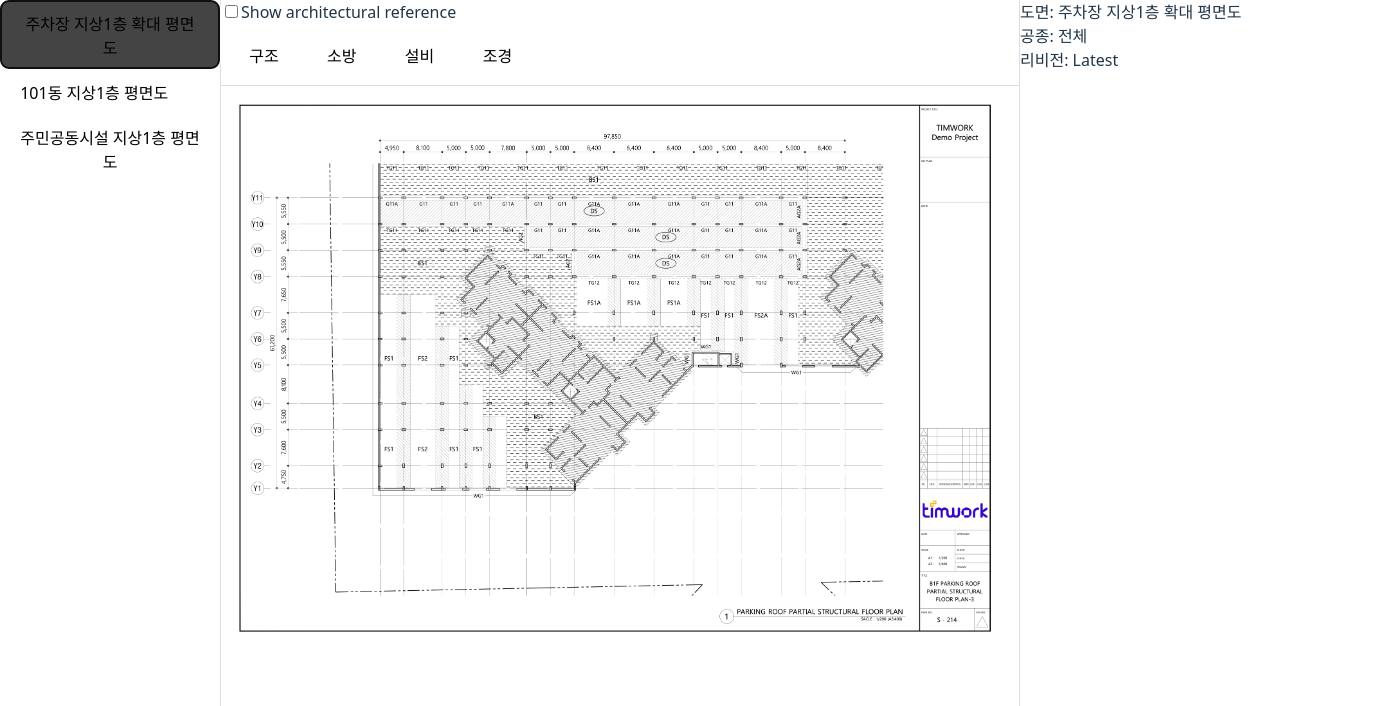
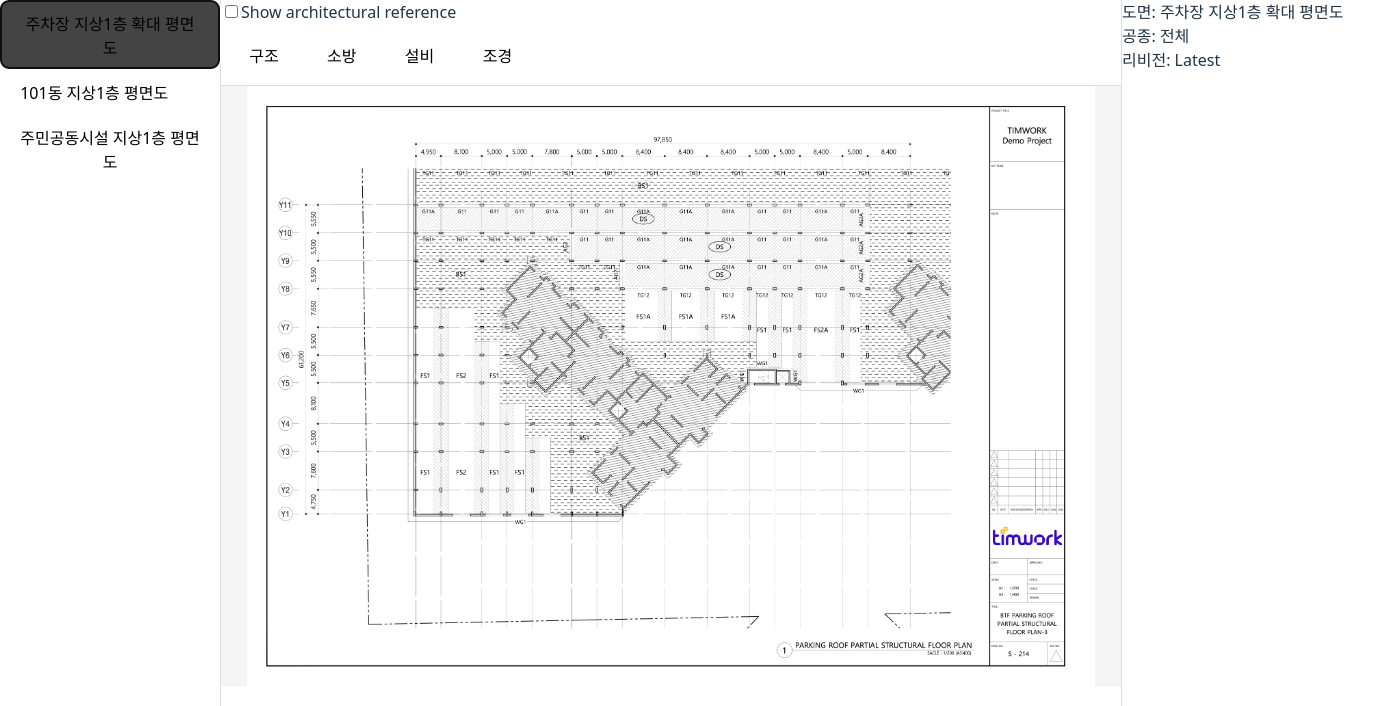
Before and after one commit to Donghunn-Lee/drawing-viewer, a React (Vite) app: page / in a window 1280 px wide. Both pictures are taken after a click on the button "주차장 지상1층 확대 평면도". Shown: the top 706 px of the page, 1382 px wide, since content can reach past the window. Built offline with nearby package versions, Linux system fonts and the light colour scheme.

Commit message:
refactor: render drawings via CanvasStage

```diff
--- a/src/widgets/ViewerPane/index.tsx
+++ b/src/widgets/ViewerPane/index.tsx
@@ -3,6 +3,7 @@ import type { ViewerContext } from '../../shared/types/context';
 import type { Metadata } from '../../shared/types/metadata';
 import metadataJson from '../../data/metadata.json';
 import { getBaseImageSrc, getOverlayImageSrc } from '../../entities/drawing/selectors';
+import { CanvasStage } from '../../shared/ui/CanvasStage';
 
 const metadata = metadataJson as unknown as Metadata;
 
@@ -161,22 +162,24 @@ export const ViewerPane = ({ context, setContext }: Props) => {
         )}
       </div>
 
-      <div style={{ position: 'relative', width: '100%' }}>
-        <img src={baseSrc} style={{ width: '100%' }} />
-
-        {overlaySrc && (
-          <img
-            src={overlaySrc}
-            style={{
-              position: 'absolute',
-              top: 0,
-              left: 0,
-              width: '100%',
-              opacity: overlay.opacity,
-              pointerEvents: 'none',
-            }}
-          />
-        )}
+      <div style={{ position: 'relative' }}>
+        <CanvasStage
+          width={900} // 임시: 부모 width를 재서 넣는 건 다음 단계
+          height={600}
+          baseSrc={baseSrc}
+          overlays={
+            overlaySrc
+              ? [
+                  {
+                    src: overlaySrc,
+                    opacity: overlay.opacity,
+                    // imageTransform은 다음 단계에서 selector로 가져와서 연결
+                  },
+                ]
+              : []
+          }
+          polygons={[]}
+        />
       </div>
     </div>
   );
```
